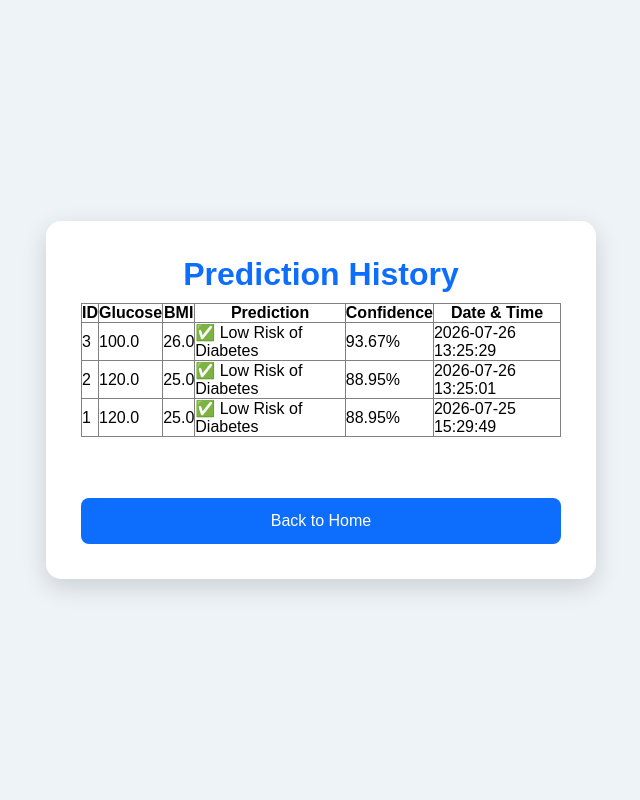
After one commit to harinisharma-t/DiabetesPredictionAI, a Flask app: page /history in a window 1280 px wide. The commit adds this page. Shown: the whole page, without its empty margins (319-959 px from the left). Run offline with Flask 3, Linux system fonts and the light colour scheme; data comes from the database, SQL or seed files in the repository; both versions use the stored data as it was after the commit; parts of the project's set-up code (start-up, migrations or seed data) failed here and were passed over.

Commit message:
Day 13: Add prediction history page

```diff
--- a/app/app.py
+++ b/app/app.py
@@ -1,7 +1,7 @@
 from flask import Flask, render_template, request
 import pickle
 import os
-from db import create_database, save_prediction
+from db import create_database, save_prediction, get_all_predictions
 
 app = Flask(__name__)
 
@@ -64,7 +64,15 @@ def predict():
         color=color,
         confidence=confidence
     )
+@app.route("/history")
+def history():
 
+    predictions = get_all_predictions()
+
+    return render_template(
+        "history.html",
+        predictions=predictions
+    )
 
 if __name__ == "__main__":
     app.run(debug=True)
--- a/app/db.py
+++ b/app/db.py
@@ -1,7 +1,10 @@
 import sqlite3
 import os
 
-DATABASE_NAME = os.path.join(os.path.dirname(__file__), "diabetes.db")
+DATABASE_NAME = os.path.join(
+    os.path.dirname(__file__),
+    "diabetes.db"
+)
 
 
 def get_connection():
@@ -68,3 +71,20 @@ def save_prediction(features, prediction, confidence):
 
     connection.commit()
     connection.close()
+
+
+def get_all_predictions():
+    connection = get_connection()
+    cursor = connection.cursor()
+
+    cursor.execute("""
+        SELECT *
+        FROM predictions
+        ORDER BY created_at DESC
+    """)
+
+    data = cursor.fetchall()
+
+    connection.close()
+
+    return data
--- /dev/null
+++ b/app/templates/history.html
@@ -0,0 +1,48 @@
+<!DOCTYPE html>
+<html>
+
+<head>
+    <title>Prediction History</title>
+    <link rel="stylesheet" href="{{ url_for('static', filename='style.css') }}">
+</head>
+
+<body>
+
+<div class="container">
+
+    <h1>Prediction History</h1>
+
+    <table border="1" cellpadding="10" cellspacing="0" style="margin:auto; border-collapse:collapse;">
+
+        <tr>
+            <th>ID</th>
+            <th>Glucose</th>
+            <th>BMI</th>
+            <th>Prediction</th>
+            <th>Confidence</th>
+            <th>Date & Time</th>
+        </tr>
+
+        {% for row in predictions %}
+        <tr>
+            <td>{{ row[0] }}</td>
+            <td>{{ row[2] }}</td>
+            <td>{{ row[6] }}</td>
+            <td>{{ row[9] }}</td>
+            <td>{{ row[10] }}%</td>
+            <td>{{ row[11] }}</td>
+        </tr>
+        {% endfor %}
+
+    </table>
+
+    <br><br>
+
+    <a href="/">
+        <button>Back to Home</button>
+    </a>
+
+</div>
+
+</body>
+</html>
--- a/app/templates/index.html
+++ b/app/templates/index.html
@@ -78,6 +78,12 @@ The prediction is generated using a trained Machine Learning model.
        required>
 <button type="submit">Predict</button>
 
+<br><br>
+
+<a href="/history">
+    <button type="button">View Prediction History</button>
+</a>
+
 </form>
 
 </div>
```
Also changed, not shown: app/diabetes.db.
